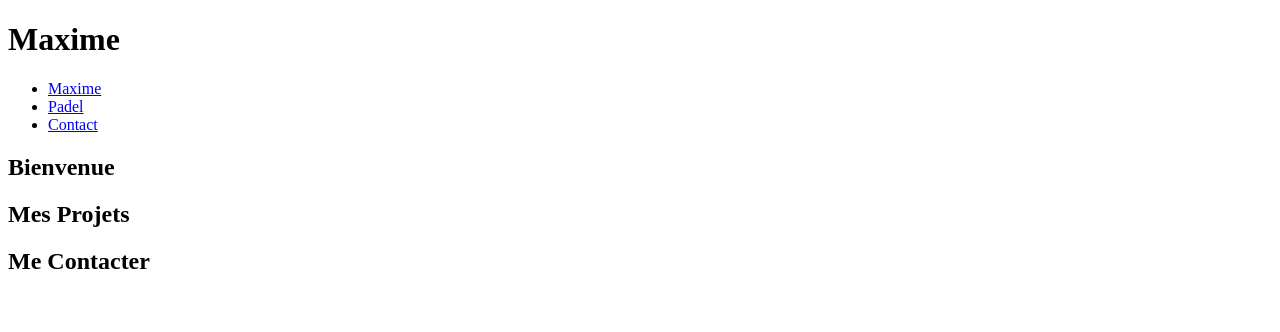
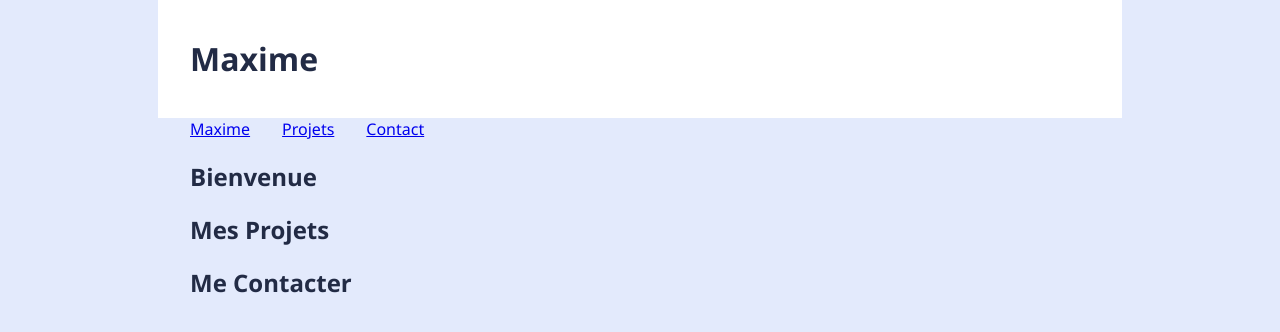
Before and after one commit to Kzlmov/portefolio-ciel-Maxime, a plain HTML site: page index.html in a window 1280 px wide. Drawn offline with Linux system fonts and the light colour scheme.

Commit message:
feat: Ajout du style global et mise en page du header avec Flexbox

```diff
--- a/index.html
+++ b/index.html
@@ -3,7 +3,8 @@
 <head>
     <meta charset="UTF-8">
     <meta name="viewport" content="width=device-width, initial-scale=1.0">
-    <title>Maxime</title>
+    <title>Maximel</title>
+    <link rel="stylesheet" href="style.css">
 </head>
 <body>
 
@@ -14,7 +15,7 @@
     <nav>
         <ul>
             <li><a href="#Accueil">Maxime</a></li>
-            <li><a href="#Projets">Padel</a></li>
+            <li><a href="#Projets">Projets</a></li>
             <li><a href="#contact">Contact</a></li>
         </ul>
     </nav>
--- /dev/null
+++ b/style.css
@@ -0,0 +1,31 @@
+
+
+body {
+    font-family: 'Segoe UI', Arial, sans-serif;
+    margin: 0;
+    padding: 0;
+    background-color: #e3eafc;
+    color: #222b45;
+}
+
+
+header, nav, main, footer {
+    margin: 0 auto;
+    max-width: 900px;
+}
+
+header {
+    display: flex;
+    justify-content: space-between; /* Pour pousser les éléments aux extrémités */
+    align-items: center;            /* Pour centrer verticalement */
+    padding: 1rem 2rem;
+    background-color: rgb(255, 255, 255);
+}
+
+nav ul {
+    display: flex;
+    gap: 2rem;
+    list-style: none;
+    margin: 0;
+    padding: 0;
+}
```
Also changed, not shown: Porjet Web Maxime/style.css (added).
